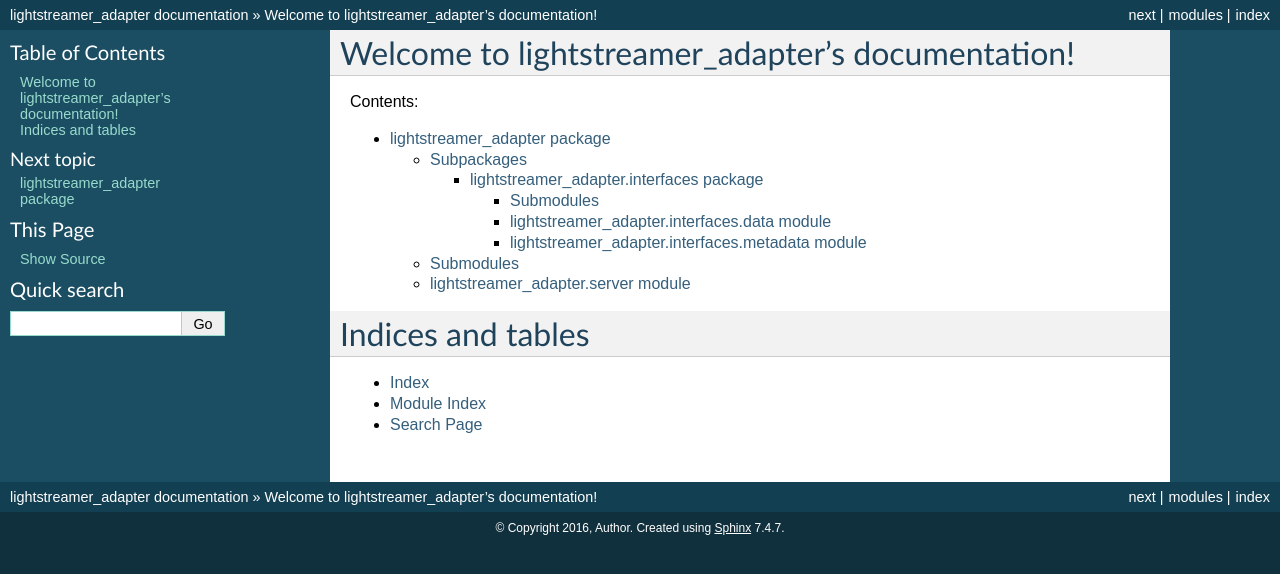
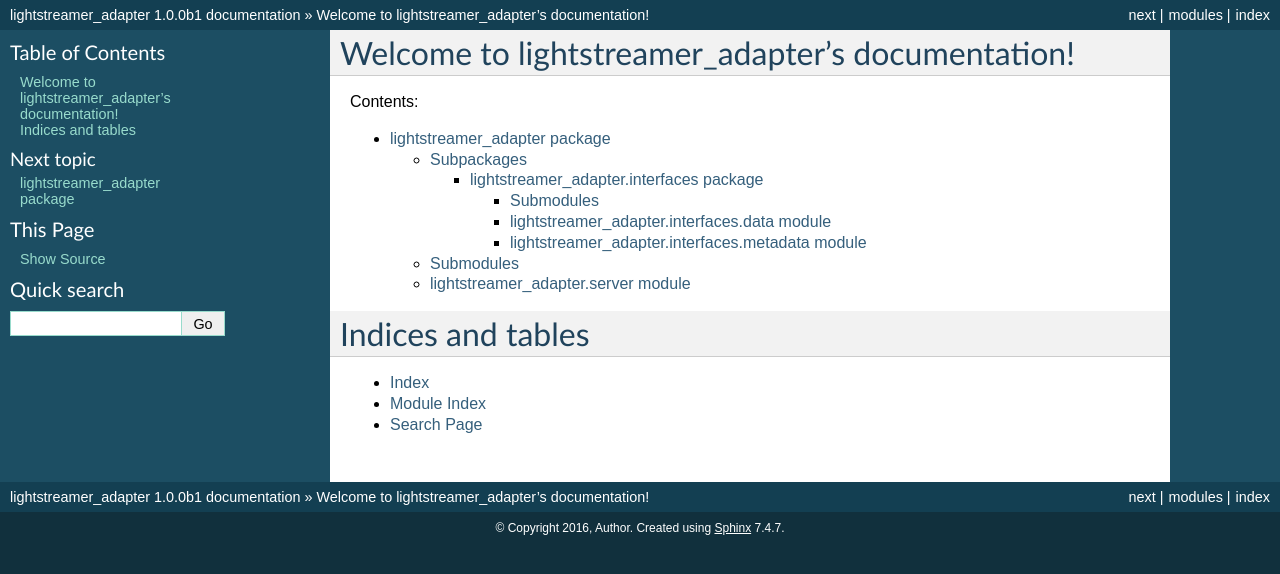
Before and after one commit to Lightstreamer/Lightstreamer-lib-python-adapter, a Sphinx documentation site: the page built from doc/index.rst, in a window 1280 px wide. Shown: the top 574 px of the page. Built offline with Sphinx 7.4.7, drawn with Linux system fonts in a browser that asks for light colours.

Commit message:
Fill version and release variables.

```diff
--- a/doc/conf.py
+++ b/doc/conf.py
@@ -59,9 +59,9 @@
 # built documents.
 #
 # The short X.Y version.
-version = ''
+version = '1.0.0'
 # The full version, including alpha/beta/rc tags.
-release = ''
+release = '1.0.0b1'
 
 # The language for content autogenerated by Sphinx. Refer to documentation
 # for a list of supported languages.
```
